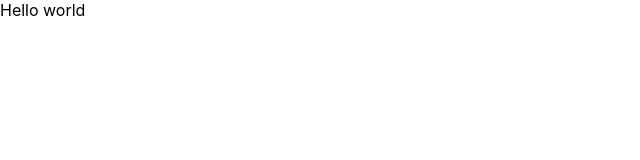
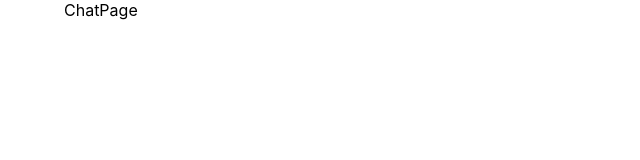
Before and after one commit to XSpiritBalanceX/Web-Chat, a React (Create React App) app: page / in a window 1280 px wide. Shown: the top 160 px of the page, without its empty margins (0-640 px from the left). Built offline with nearby package versions, Linux system fonts and the light colour scheme.

Commit message:
added routes in app

```diff
--- a/package.json
+++ b/package.json
@@ -20,6 +20,7 @@
     "react-dom": "^18.3.1",
     "react-i18next": "^14.1.2",
     "react-redux": "^9.1.2",
+    "react-router-dom": "^6.23.1",
     "react-scripts": "5.0.1",
     "sass": "^1.77.6",
     "typescript": "^4.9.5",
--- a/src/App.tsx
+++ b/src/App.tsx
@@ -1,5 +1,13 @@
+import ScrollToTop from "@components/scrollToTop/ScrollToTop";
+import RouterComponent from "@components/router/RouterComponent";
+
 const App = () => {
-  return <div>Hello world</div>;
+  return (
+    <>
+      <ScrollToTop />
+      <RouterComponent />
+    </>
+  );
 };
 
 export default App;
--- /dev/null
+++ b/src/components/router/RouterComponent.tsx
@@ -0,0 +1,16 @@
+import { Route, Routes, Navigate } from "react-router-dom";
+import ChatPage from "@pages/chat/ChatPage";
+
+const RouterComponent = () => {
+  const routes = [{ path: "/", element: <ChatPage /> }];
+  return (
+    <Routes>
+      {routes.map((el, ind) => (
+        <Route key={ind} path={el.path} element={el.element} />
+      ))}
+      <Route path="*" element={<Navigate to={"/"} />} />
+    </Routes>
+  );
+};
+
+export default RouterComponent;
--- /dev/null
+++ b/src/components/scrollToTop/ScrollToTop.tsx
@@ -0,0 +1,14 @@
+import { useEffect } from "react";
+import { useLocation } from "react-router-dom";
+
+const ScrollToTop = () => {
+  const { pathname } = useLocation();
+
+  useEffect(() => {
+    window.scrollTo(0, 0);
+  }, [pathname]);
+
+  return null;
+};
+
+export default ScrollToTop;
--- a/src/index.tsx
+++ b/src/index.tsx
@@ -2,12 +2,15 @@ import React from "react";
 import ReactDOM from "react-dom/client";
 import "./index.scss";
 import App from "./App";
+import { BrowserRouter } from "react-router-dom";
 
 const root = ReactDOM.createRoot(
   document.getElementById("root") as HTMLElement
 );
 root.render(
   <React.StrictMode>
-    <App />
+    <BrowserRouter>
+      <App />
+    </BrowserRouter>
   </React.StrictMode>
 );
--- /dev/null
+++ b/src/pages/chat/ChatPage.scss
@@ -0,0 +1 @@
+@import "../../variables";
--- /dev/null
+++ b/src/pages/chat/ChatPage.tsx
@@ -0,0 +1,8 @@
+import { Container } from "@mui/material";
+import "./ChatPage.scss";
+
+const ChatPage = () => {
+  return <Container>ChatPage</Container>;
+};
+
+export default ChatPage;
```
Also changed, not shown: 1 other file (tests, documents, lock files or other folders).
